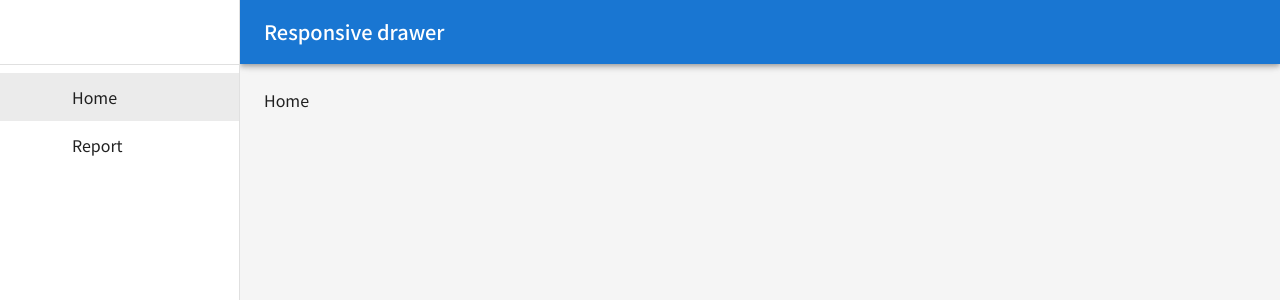
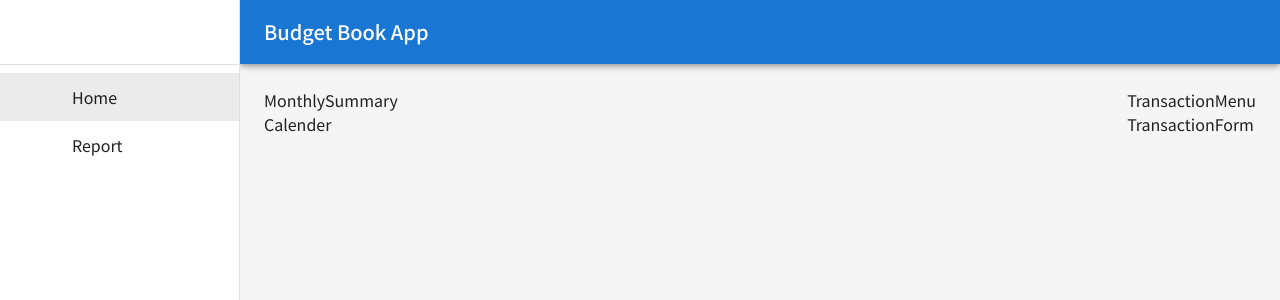
Before and after one commit to yuta-h418/budget-book-app, a React (Create React App) app: page / in a window 1280 px wide. Shown: the top 300 px of the page. Built offline with nearby package versions, Linux system fonts and the light colour scheme; some icons are missing.

Commit message:
Home画面用のファイル追加

```diff
--- /dev/null
+++ b/src/components/Calender.tsx
@@ -0,0 +1,9 @@
+import React from 'react'
+
+const Calender = () => {
+  return (
+    <div>Calender</div>
+  )
+}
+
+export default Calender
--- /dev/null
+++ b/src/components/MonthlySummary.tsx
@@ -0,0 +1,9 @@
+import React from 'react'
+
+const MonthlySummary = () => {
+  return (
+    <div>MonthlySummary</div>
+  )
+}
+
+export default MonthlySummary
--- /dev/null
+++ b/src/components/TransactionForm.tsx
@@ -0,0 +1,9 @@
+import React from 'react'
+
+const TransactionForm = () => {
+  return (
+    <div>TransactionForm</div>
+  )
+}
+
+export default TransactionForm
--- /dev/null
+++ b/src/components/TransactionMenu.tsx
@@ -0,0 +1,9 @@
+import React from 'react'
+
+const TransactionMenu = () => {
+  return (
+    <div>TransactionMenu</div>
+  )
+}
+
+export default TransactionMenu
--- a/src/components/layout/AppLayout.tsx
+++ b/src/components/layout/AppLayout.tsx
@@ -20,15 +20,6 @@ const drawerWidth = 240;
 export default function AppLayout() {
   const [mobileOpen, setMobileOpen] = React.useState(false);
   const [isClosing, setIsClosing] = React.useState(false);
-
-  const handleDrawerClose = () => {
-    setIsClosing(true);
-    setMobileOpen(false);
-  };
-
-  const handleDrawerTransitionEnd = () => {
-    setIsClosing(false);
-  };
 
   const handleDrawerToggle = () => {
     if (!isClosing) {
@@ -59,7 +50,7 @@ export default function AppLayout() {
             <MenuIcon />
           </IconButton>
           <Typography variant="h6" noWrap component="div">
-            Responsive drawer
+            Budget Book App
           </Typography>
         </Toolbar>
       </AppBar>
--- a/src/pages/Home.tsx
+++ b/src/pages/Home.tsx
@@ -1,8 +1,22 @@
+import { Box } from '@mui/material'
 import React from 'react'
+import MonthlySummary from '../components/MonthlySummary'
+import Calender from '../components/Calender'
+import TransactionMenu from '../components/TransactionMenu'
+import TransactionForm from '../components/TransactionForm'
 
 const Home = () => {
     return (
-        <div>Home</div>
+        <Box sx={{display: "flex"}}>
+            <Box sx={{flexGrow: 1}}>
+                <MonthlySummary />
+                <Calender />
+            </Box>
+            <Box>
+                <TransactionMenu />
+                <TransactionForm />
+            </Box>
+        </Box>
     )
 }
 
```
